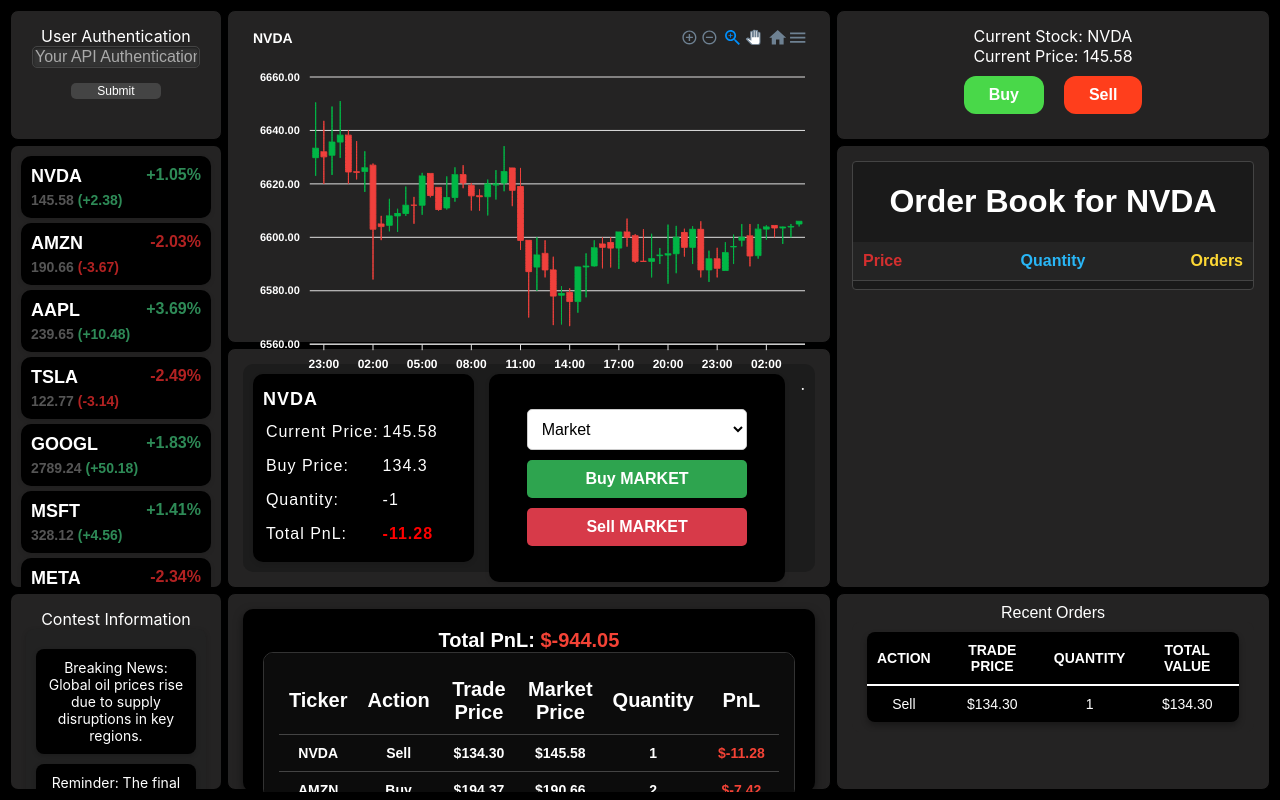
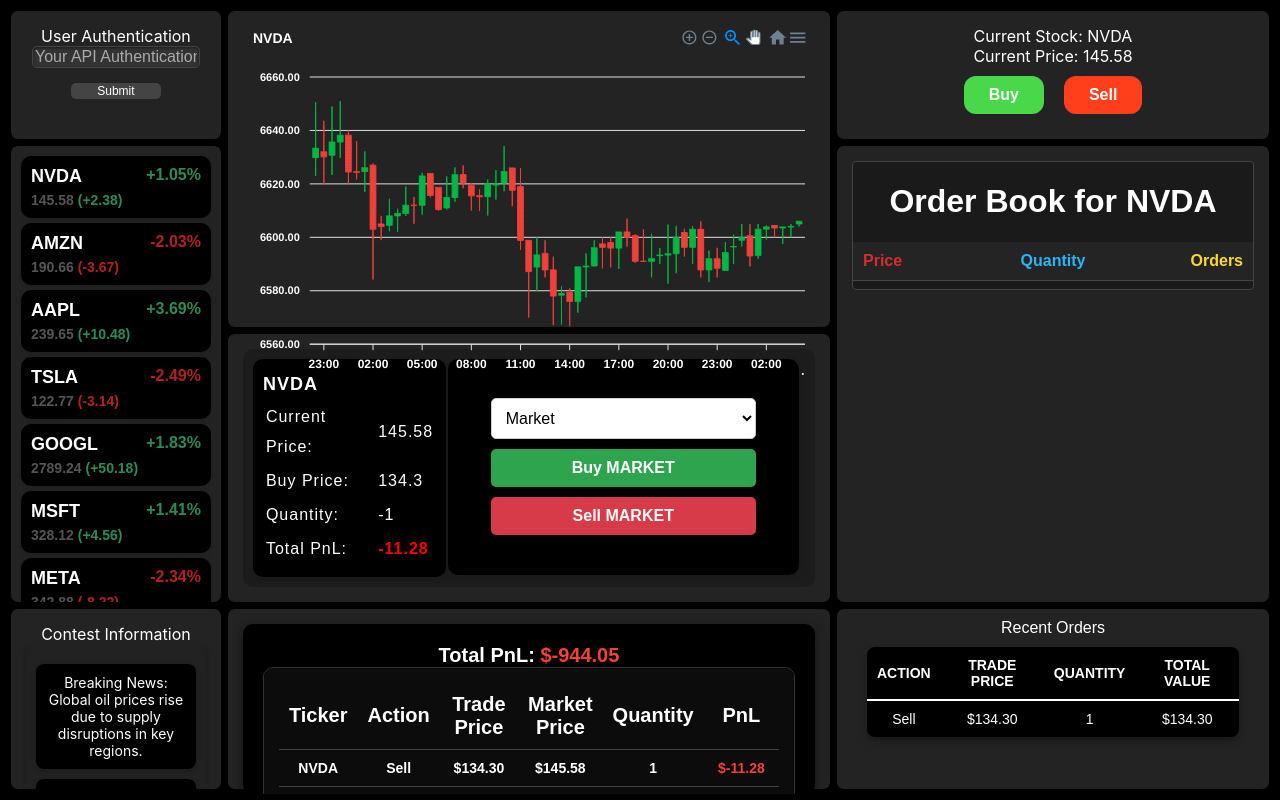
Before and after one commit to Nehal70/Trading-Competition, a React (Create React App) app: page / in a window 1280 px wide. Built offline with nearby package versions, Linux system fonts and the light colour scheme.

Commit message:
comment changes

```diff
--- a/src/widgets/CurrentPositionWidget.css
+++ b/src/widgets/CurrentPositionWidget.css
@@ -14,7 +14,7 @@
 
 
 .position-widget {
-    width: 40%;/* splits box up */
+    width: 35%;/* splits box up but makes smaller*/
     height: calc(100%); /*gets rid of non space used by widget so we can add more if needed */
     background-color: black;
     border-radius: 10px;
@@ -62,17 +62,17 @@
 
 /* Buy/Sell Widget */
 .buy-sell-widget {
-  width: 50%; /* Takes up the remaining half of the container */
-  height: calc(100%); /* Matches height of the parent container */
+  width: 60%;
+  height: 90%;
   display: flex;
   flex-direction: column;
-  align-items: center; /* Center content horizontally */
-  justify-content: center; /* Center content vertically */
+  align-items: center;
+  justify-content: center;
   background-color: black;
   border-radius: 10px;
   padding: 10px;
   box-shadow: 0 2px 5px rgba(0, 0, 0, 0.1);
-  gap: 10px; /* Space between elements */
+  gap: 10px;
 }
 
 /* Dropdown Menu Styling */
@@ -89,7 +89,7 @@
 /* Buy and Sell Buttons */
 .buy-button,
 .sell-button {
-  width: 80%; /* Matches dropdown width */
+  width: 80%;
   padding: 10px 20px;
   border: none;
   border-radius: 5px;
@@ -100,19 +100,19 @@
 }
 
 .buy-button {
-  background-color: #2ea44f; /* Green */
+  background-color: #2ea44f;
   color: white;
 }
 
 .buy-button:hover {
-  background-color: #22863a; /* Darker green */
+  background-color: #22863a;
 }
 
 .sell-button {
-  background-color: #d73a49; /* Red */
+  background-color: #d73a49;
   color: white;
 }
 
 .sell-button:hover {
-  background-color: #b5272c; /* Darker red */
+  background-color: #b5272c;
 }
```
